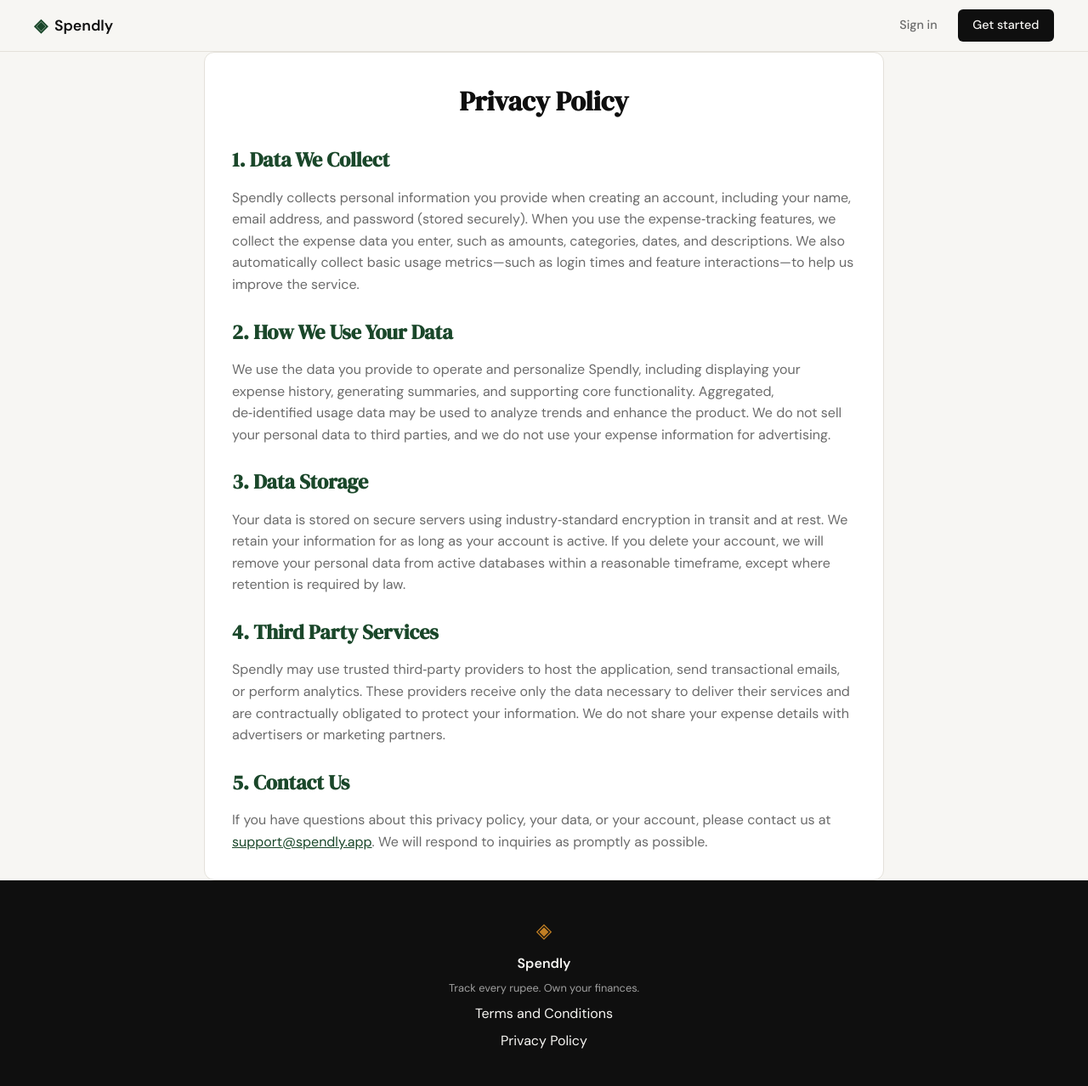
After one commit to ishanb18/spendly, a Flask app: page /privacy in a window 1280 px wide. The commit adds this page. Shown: the whole page at 85% size. Run offline with Flask 3, Linux system fonts and the light colour scheme.

Commit message:
Add Privacy Policy page and update footer link

```diff
--- a/app.py
+++ b/app.py
@@ -25,6 +25,12 @@ def login():
 @app.route("/terms")
 def terms():
     return render_template("terms.html")
+
+
+@app.route("/privacy")
+def privacy():
+    return render_template("privacy.html")
+
 
 # ------------------------------------------------------------------ #
 # Placeholder routes — students will implement these                  #
--- a/static/css/style.css
+++ b/static/css/style.css
@@ -532,7 +532,8 @@ a { color: inherit; text-decoration: none; }
  /* Terms page styling – matches the site theme                        */
 /* ------------------------------------------------------------------ */
 
-.terms-page {
+.terms-page,
+.privacy-page {
     max-width: 800px;
     margin: 0 auto;
     padding: 2rem;
@@ -543,21 +544,30 @@ a { color: inherit; text-decoration: none; }
     font-family: var(--font-body);
 }
 
-.terms-page h1 {
+.terms-page h1,
+.privacy-page h1 {
     font-family: var(--font-display);
     color: var(--ink);
     text-align: center;
     margin-bottom: 1.5rem;
 }
 
-.terms-page h2 {
+.terms-page h2,
+.privacy-page h2 {
     font-family: var(--font-display);
     color: var(--accent);
     margin-top: 1.5rem;
     margin-bottom: 0.75rem;
 }
 
-.terms-page p {
+.terms-page p,
+.privacy-page p {
     color: var(--ink-muted);
     line-height: 1.6;
 }
+
+.terms-page a,
+.privacy-page a {
+    color: var(--accent);
+    text-decoration: underline;
+}
--- a/templates/base.html
+++ b/templates/base.html
@@ -35,7 +35,7 @@
             <span class="footer-name">Spendly</span>
             <p class="footer-copy">Track every rupee. Own your finances.</p>
             <a href="/terms">Terms and Conditions</a>
-            <a href="#">Privacy Policy</a>
+            <a href="/privacy">Privacy Policy</a>
         </div>
     </footer>
 
--- /dev/null
+++ b/templates/privacy.html
@@ -0,0 +1,46 @@
+{% extends "base.html" %}
+
+{% block title %}Privacy Policy{% endblock %}
+
+{% block head %}
+<link rel="stylesheet" href="{{ url_for('static', filename='css/style.css') }}">
+{% endblock %}
+
+{% block content %}
+<div class="privacy-page flex flex-col min-h-screen bg-white">
+  <main class="flex-1 flex flex-col items-center px-4 py-12">
+    <div class="w-full max-w-3xl">
+      <h1 class="text-4xl font-bold text-center mb-8">Privacy Policy</h1>
+
+      <div class="prose prose-lg w-full mx-auto">
+        <h2 class="text-2xl font-semibold mb-6 text-gray-800">1. Data We Collect</h2>
+        <p class="text-gray-700 mb-4">
+          Spendly collects personal information you provide when creating an account, including your name, email address, and password (stored securely). When you use the expense‑tracking features, we collect the expense data you enter, such as amounts, categories, dates, and descriptions. We also automatically collect basic usage metrics—such as login times and feature interactions—to help us improve the service.
+        </p>
+
+        <h2 class="text-2xl font-semibold mb-6 text-gray-800">2. How We Use Your Data</h2>
+        <p class="text-gray-700 mb-4">
+          We use the data you provide to operate and personalize Spendly, including displaying your expense history, generating summaries, and supporting core functionality. Aggregated, de‑identified usage data may be used to analyze trends and enhance the product. We do not sell your personal data to third parties, and we do not use your expense information for advertising.
+        </p>
+
+        <h2 class="text-2xl font-semibold mb-6 text-gray-800">3. Data Storage</h2>
+        <p class="text-gray-700 mb-4">
+          Your data is stored on secure servers using industry‑standard encryption in transit and at rest. We retain your information for as long as your account is active. If you delete your account, we will remove your personal data from active databases within a reasonable timeframe, except where retention is required by law.
+        </p>
+
+        <h2 class="text-2xl font-semibold mb-6 text-gray-800">4. Third Party Services</h2>
+        <p class="text-gray-700 mb-4">
+          Spendly may use trusted third‑party providers to host the application, send transactional emails, or perform analytics. These providers receive only the data necessary to deliver their services and are contractually obligated to protect your information. We do not share your expense details with advertisers or marketing partners.
+        </p>
+
+        <h2 class="text-2xl font-semibold mb-6 text-gray-800">5. Contact Us</h2>
+        <p class="text-gray-700 mb-0">
+          If you have questions about this privacy policy, your data, or your account, please contact us at <a href="mailto:support@spendly.app" class="text-accent underline">support@spendly.app</a>. We will respond to inquiries as promptly as possible.
+        </p>
+      </div>
+    </div>
+  </main>
+</div>
+{% endblock %}
+
+{% block scripts %}{% endblock %}
```
Also changed, not shown: 1 other file.
